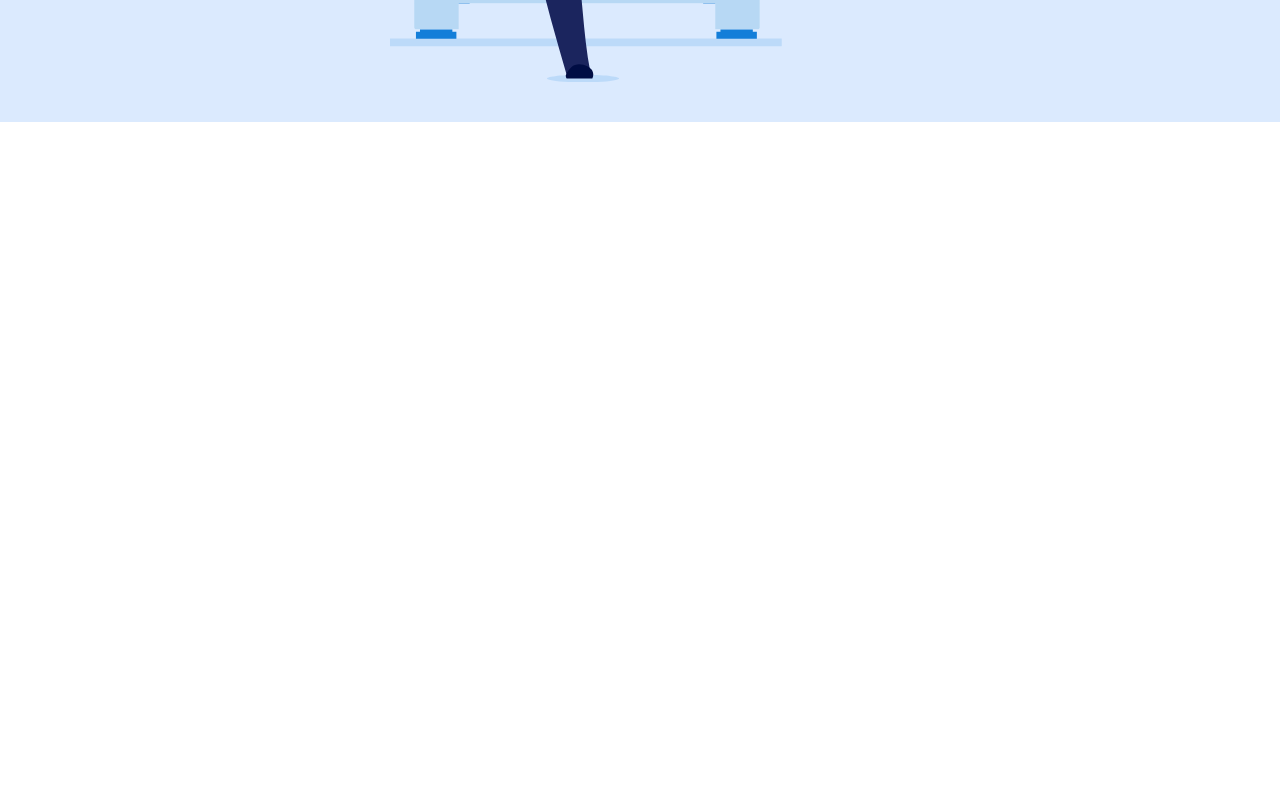
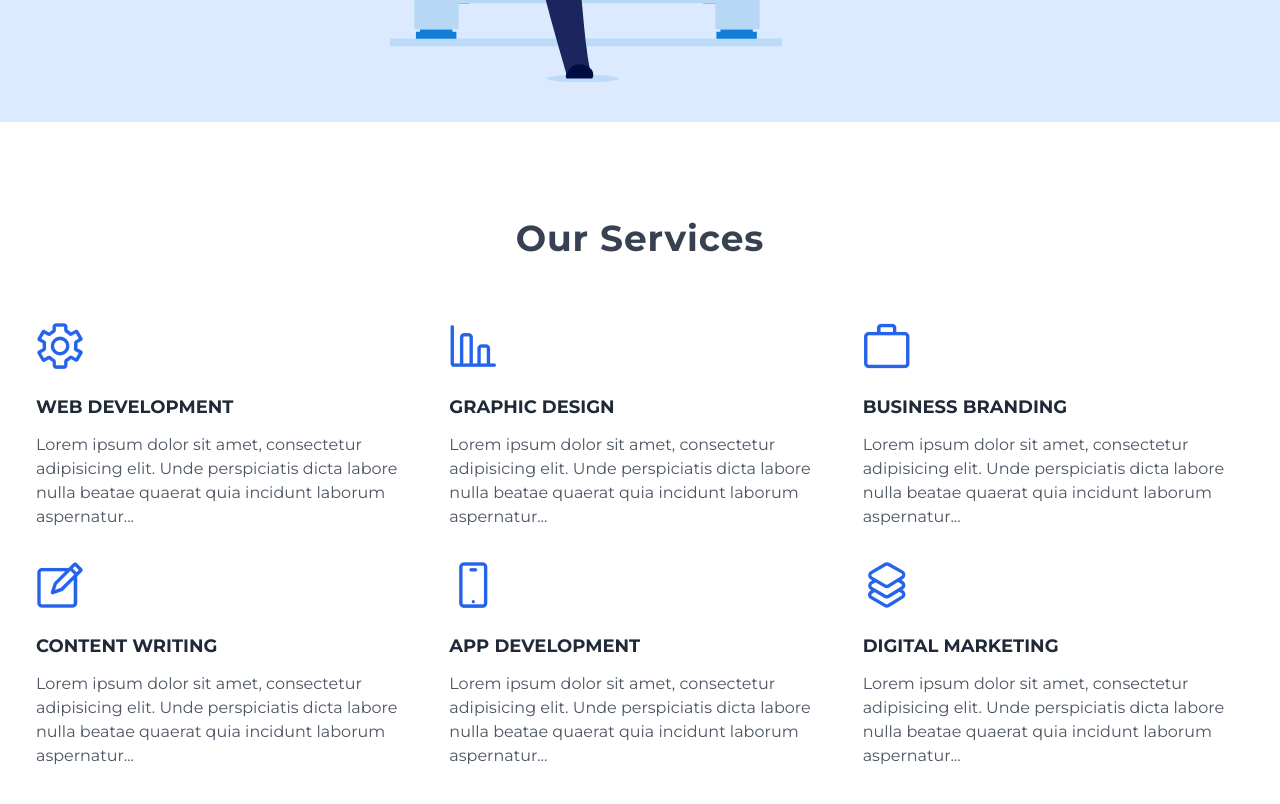
Before and after one commit to bungambohlah/quicomp.com, a React (Vite) app: page / in a window 1280 px wide. Shown: the part 880-1684 px from the top of the page. Before the commit the page ends 1002 px from the top, so only its background shows below. Built offline with nearby package versions, Linux system fonts and the light colour scheme; no server answers.

Commit message:
feat: :sparkles: add service section with some custom css styles

```diff
--- a/src/components/domain/layouts/Header.tsx
+++ b/src/components/domain/layouts/Header.tsx
@@ -16,13 +16,13 @@ const ListItem = ({ className = '' }: ListItemProps) => {
         </a>
       </li>
       <li>
-        <a href="#about" className={className}>
-          About
+        <a href="#services" className={className}>
+          Services
         </a>
       </li>
       <li>
-        <a href="#services" className={className}>
-          Services
+        <a href="#about" className={className}>
+          About
         </a>
       </li>
       <li>
@@ -77,7 +77,7 @@ export const Header = () => {
           </div>
         </nav>
       </header>
-      <div className="relative z-10 bg-blue-100">
+      <div className="relative z-10">
         <Outlet />
       </div>
     </>
--- a/src/components/domain/layouts/Hero.tsx
+++ b/src/components/domain/layouts/Hero.tsx
@@ -5,8 +5,8 @@ function Hero() {
   const { state } = useAuthState();
 
   return (
-    <section id="hero-area" className="pt-48 pb-10 bg-blue-100">
-      <div className="container">
+    <section id="home" className="pt-48 pb-10 bg-blue-100">
+      <div className="container-section">
         <div className="flex justify-between">
           <div className="w-full text-center">
             <h2 className="mb-10 text-4xl font-bold leading-snug text-gray-700 wow fadeInUp" data-wow-delay="1s">
--- /dev/null
+++ b/src/components/domain/layouts/Service.tsx
@@ -0,0 +1,101 @@
+function Service() {
+  return (
+    <section id="services" className="py-24">
+      <div className="container-section">
+        <div className="text-center">
+          <h2 className="mb-12 section-heading wow fadeInDown" data-wow-delay="0.3s">
+            Our Services
+          </h2>
+        </div>
+        <div className="flex flex-wrap">
+          <div className="w-full sm:w-1/2 md:w-1/2 lg:w-1/3">
+            <div className="m-4 wow fadeInRight" data-wow-delay="0.3s">
+              <div className="text-5xl icon">
+                <i className="lni lni-cog" />
+              </div>
+              <div>
+                <h3 className="service-title">Web Development</h3>
+                <p className="text-gray-600">
+                  Lorem ipsum dolor sit amet, consectetur adipisicing elit. Unde perspiciatis dicta labore nulla beatae
+                  quaerat quia incidunt laborum aspernatur...
+                </p>
+              </div>
+            </div>
+          </div>
+          <div className="w-full sm:w-1/2 md:w-1/2 lg:w-1/3">
+            <div className="m-4 wow fadeInRight" data-wow-delay="0.6s">
+              <div className="text-5xl icon">
+                <i className="lni lni-bar-chart" />
+              </div>
+              <div>
+                <h3 className="service-title">Graphic Design</h3>
+                <p className="text-gray-600">
+                  Lorem ipsum dolor sit amet, consectetur adipisicing elit. Unde perspiciatis dicta labore nulla beatae
+                  quaerat quia incidunt laborum aspernatur...
+                </p>
+              </div>
+            </div>
+          </div>
+          <div className="w-full sm:w-1/2 md:w-1/2 lg:w-1/3">
+            <div className="m-4 wow fadeInRight" data-wow-delay="0.9s">
+              <div className="text-5xl icon">
+                <i className="lni lni-briefcase" />
+              </div>
+              <div>
+                <h3 className="service-title">Business Branding</h3>
+                <p className="text-gray-600">
+                  Lorem ipsum dolor sit amet, consectetur adipisicing elit. Unde perspiciatis dicta labore nulla beatae
+                  quaerat quia incidunt laborum aspernatur...
+                </p>
+              </div>
+            </div>
+          </div>
+          <div className="w-full sm:w-1/2 md:w-1/2 lg:w-1/3">
+            <div className="m-4 wow fadeInRight" data-wow-delay="1.2s">
+              <div className="text-5xl icon">
+                <i className="lni lni-pencil-alt" />
+              </div>
+              <div>
+                <h3 className="service-title">Content Writing</h3>
+                <p className="text-gray-600">
+                  Lorem ipsum dolor sit amet, consectetur adipisicing elit. Unde perspiciatis dicta labore nulla beatae
+                  quaerat quia incidunt laborum aspernatur...
+                </p>
+              </div>
+            </div>
+          </div>
+          <div className="w-full sm:w-1/2 md:w-1/2 lg:w-1/3">
+            <div className="m-4 wow fadeInRight" data-wow-delay="1.5s">
+              <div className="text-5xl icon">
+                <i className="lni lni-mobile" />
+              </div>
+              <div>
+                <h3 className="service-title">App Development</h3>
+                <p className="text-gray-600">
+                  Lorem ipsum dolor sit amet, consectetur adipisicing elit. Unde perspiciatis dicta labore nulla beatae
+                  quaerat quia incidunt laborum aspernatur...
+                </p>
+              </div>
+            </div>
+          </div>
+          <div className="w-full sm:w-1/2 md:w-1/2 lg:w-1/3">
+            <div className="m-4 wow fadeInRight" data-wow-delay="1.8s">
+              <div className="text-5xl icon">
+                <i className="lni lni-layers" />
+              </div>
+              <div>
+                <h3 className="service-title">Digital Marketing</h3>
+                <p className="text-gray-600">
+                  Lorem ipsum dolor sit amet, consectetur adipisicing elit. Unde perspiciatis dicta labore nulla beatae
+                  quaerat quia incidunt laborum aspernatur...
+                </p>
+              </div>
+            </div>
+          </div>
+        </div>
+      </div>
+    </section>
+  );
+}
+
+export { Service };
--- a/src/components/screens/404.tsx
+++ b/src/components/screens/404.tsx
@@ -4,8 +4,8 @@ function Page404() {
   return (
     <>
       <Head title="The page is not found" />
-      <div className="min-h-screen bg-gray-800 hero">
-        <div className="text-3xl font-bold text-center hero-content">
+      <div className="min-h-screen bg-gray-800">
+        <div className="text-3xl font-bold text-center">
           <div>
             <h1>The page is not found.</h1>
             <div className="mt-4">
--- a/src/components/screens/Index.tsx
+++ b/src/components/screens/Index.tsx
@@ -1,12 +1,14 @@
 import { Head } from '~/components/shared/Head';
 import { Hero } from '../domain/layouts/Hero';
+import { Service } from '../domain/layouts/Service';
 
 function Index() {
   return (
     <>
       <Head title="TOP PAGE" />
-      <div className="min-h-screen hero">
+      <div className="min-h-screen">
         <Hero />
+        <Service />
       </div>
     </>
   );
--- a/src/index.css
+++ b/src/index.css
@@ -44,6 +44,9 @@ p {
 }
 .btn:hover {
   @apply bg-blue-500;
+}
+.btn-disabled {
+  @apply bg-gray-500;
 }
 .sticky {
   @apply fixed bg-white shadow;
@@ -129,12 +132,6 @@ p {
 .tns-nav button:focus {
   @apply outline-none;
 }
-.pricing-box {
-  @apply p-6 pb-10 m-3 text-center duration-300 rounded shadow;
-}
-.pricing-box:hover {
-  @apply bg-blue-100 shadow-lg;
-}
 .package-name {
   @apply text-sm font-bold text-blue-600 uppercase;
 }
@@ -161,3 +158,7 @@ p {
 .footer-icon:hover {
   @apply text-white;
 }
+
+.container-section {
+  @apply pl-5 pr-5 ml-auto mr-auto max-w-7xl;
+}
```
